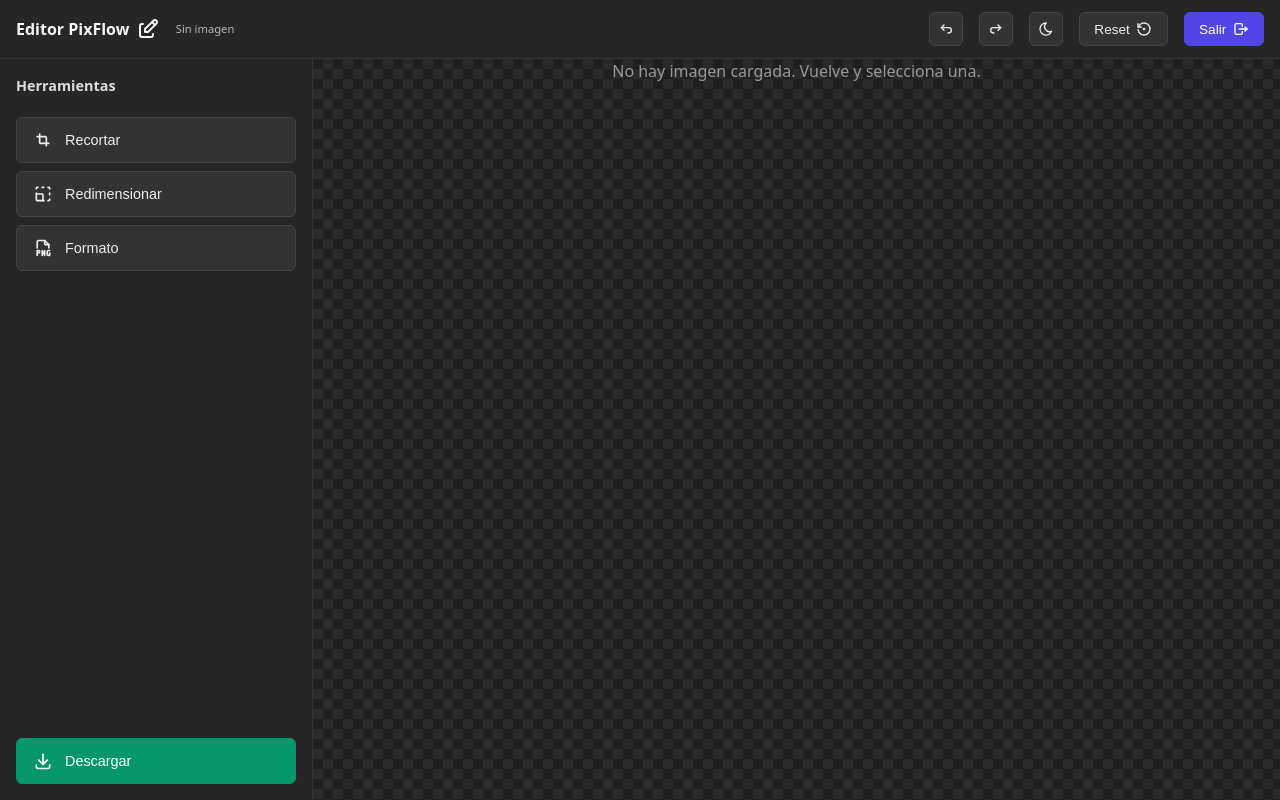
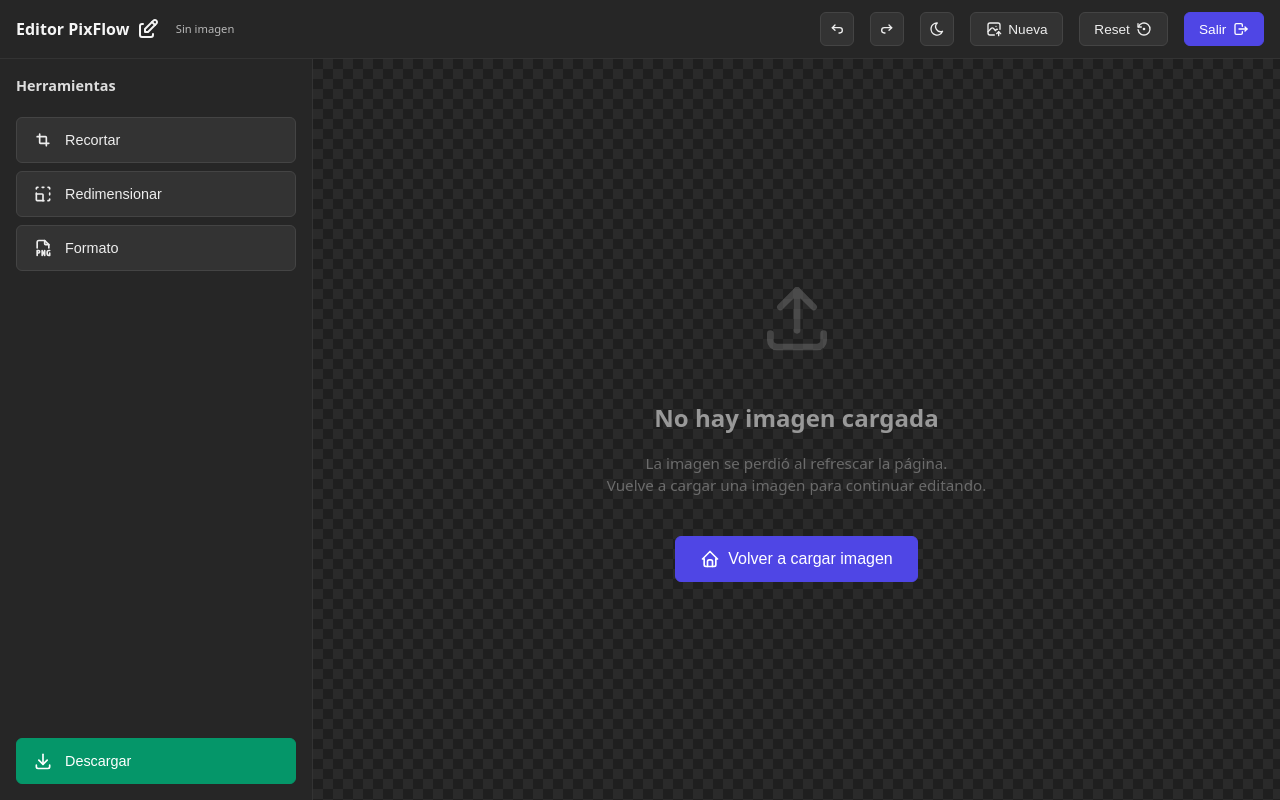
Before and after one commit to Bogdan-Andrei-Faur/PixFlow, a React (Vite) app: page /editor in a window 1280 px wide. Built offline with nearby package versions, Linux system fonts and the light colour scheme.

Commit message:
Mensaje para subir una imagen si no hay una actualmente en el editor y boton en topBar para subir una nueva imagen.

```diff
--- a/src/pages/Editor/Editor.module.css
+++ b/src/pages/Editor/Editor.module.css
@@ -376,6 +376,8 @@
   justify-content: center;
   font-size: 1rem;
   color: #999;
+  width: 100%;
+  height: 100%;
 }
 
 /* Patrón de transparencia: claro */
--- a/src/pages/Editor/Editor.tsx
+++ b/src/pages/Editor/Editor.tsx
@@ -16,11 +16,13 @@ import { usePanDrag } from "./hooks/usePanDrag";
 import { useKeyboardShortcuts } from "./hooks/useKeyboardShortcuts";
 import { useImageExport } from "./hooks/useImageExport";
 import { useResizeTool } from "./hooks/useResizeTool";
+import { IconUpload, IconHome } from "@tabler/icons-react";
 
 const Editor: React.FC = () => {
   const { objectURL, file, clear, setSourceFile, resetToOriginal } =
     useImageEditor();
   const navigate = useNavigate();
+  const fileInputRef = React.useRef<HTMLInputElement | null>(null);
 
   const imgRef = React.useRef<HTMLImageElement | null>(null);
   const viewportRef = React.useRef<HTMLDivElement | null>(null);
@@ -140,8 +142,35 @@ const Editor: React.FC = () => {
     setActiveTool(t);
   };
 
+  const handleLoadNewImage = () => {
+    fileInputRef.current?.click();
+  };
+
+  const handleFileSelect = (e: React.ChangeEvent<HTMLInputElement>) => {
+    const selectedFile = e.target.files?.[0];
+    if (selectedFile && selectedFile.type.startsWith("image/")) {
+      // Limpiar historial y estado
+      history.clearHistory();
+      cropTool.clearCrop();
+      setActiveTool("none");
+      resetView();
+
+      // Cargar nueva imagen
+      setSourceFile(selectedFile);
+    }
+    // Limpiar input para permitir seleccionar el mismo archivo
+    if (fileInputRef.current) fileInputRef.current.value = "";
+  };
+
   return (
     <div className={styles.editorRoot}>
+      <input
+        ref={fileInputRef}
+        type="file"
+        accept="image/*"
+        onChange={handleFileSelect}
+        style={{ display: "none" }}
+      />
       <TopBar
         fileName={file?.name}
         fileSizeKB={file ? (file.size / 1024).toFixed(1) : undefined}
@@ -153,6 +182,7 @@ const Editor: React.FC = () => {
         onRedo={history.redo}
         canUndo={history.canUndo}
         canRedo={history.canRedo}
+        onLoadNewImage={handleLoadNewImage}
       />
 
       <div className={styles.mainContent}>
@@ -198,7 +228,54 @@ const Editor: React.FC = () => {
         >
           {!objectURL && (
             <div className={styles.emptyState}>
-              No hay imagen cargada. Vuelve y selecciona una.
+              <div
+                style={{
+                  display: "flex",
+                  flexDirection: "column",
+                  alignItems: "center",
+                  gap: "1.5rem",
+                  maxWidth: "400px",
+                  textAlign: "center",
+                }}
+              >
+                <IconUpload size={80} style={{ opacity: 0.3 }} />
+                <div>
+                  <h2
+                    style={{
+                      marginBottom: "0.75rem",
+                      fontSize: "1.5rem",
+                      fontWeight: 600,
+                    }}
+                  >
+                    No hay imagen cargada
+                  </h2>
+                  <p
+                    style={{
+                      opacity: 0.6,
+                      fontSize: "0.95rem",
+                      lineHeight: "1.5",
+                    }}
+                  >
+                    La imagen se perdió al refrescar la página.
+                    <br />
+                    Vuelve a cargar una imagen para continuar editando.
+                  </p>
+                </div>
+                <button
+                  className={`${styles.button} ${styles.primary}`}
+                  onClick={() => navigate("/")}
+                  style={{
+                    display: "flex",
+                    alignItems: "center",
+                    gap: "0.5rem",
+                    padding: "0.75rem 1.5rem",
+                    fontSize: "1rem",
+                  }}
+                >
+                  <IconHome size={20} />
+                  Volver a cargar imagen
+                </button>
+              </div>
             </div>
           )}
           {objectURL && (
--- a/src/pages/Editor/components/TopBar.tsx
+++ b/src/pages/Editor/components/TopBar.tsx
@@ -8,6 +8,7 @@ import {
   IconLogout,
   IconArrowBackUp,
   IconArrowForwardUp,
+  IconPhotoUp,
 } from "@tabler/icons-react";
 
 interface Props {
@@ -21,6 +22,7 @@ interface Props {
   onRedo?: () => void;
   canUndo?: boolean;
   canRedo?: boolean;
+  onLoadNewImage?: () => void;
 }
 
 const TopBar: React.FC<Props> = ({
@@ -34,6 +36,7 @@ const TopBar: React.FC<Props> = ({
   onRedo,
   canUndo = false,
   canRedo = false,
+  onLoadNewImage,
 }) => {
   return (
     <div className={styles.topBar}>
@@ -67,6 +70,15 @@ const TopBar: React.FC<Props> = ({
       >
         {theme === "dark" ? <IconMoon size={16} /> : <IconSun size={16} />}
       </button>
+      {onLoadNewImage && (
+        <button
+          className={styles.button}
+          onClick={onLoadNewImage}
+          aria-label="Cargar nueva imagen"
+        >
+          <IconPhotoUp size={16} /> Nueva
+        </button>
+      )}
       <button className={styles.button} onClick={onReset}>
         Reset <IconRestore size={16} />
       </button>
```
